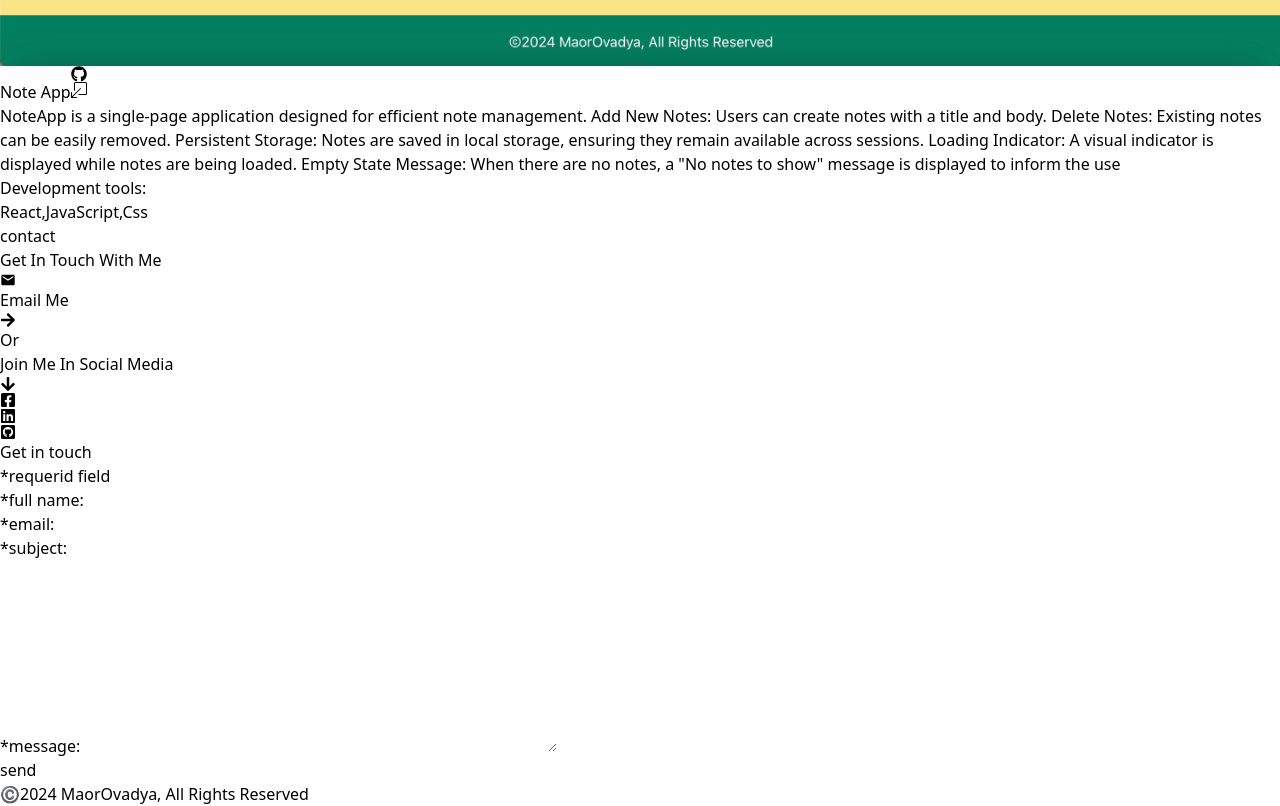
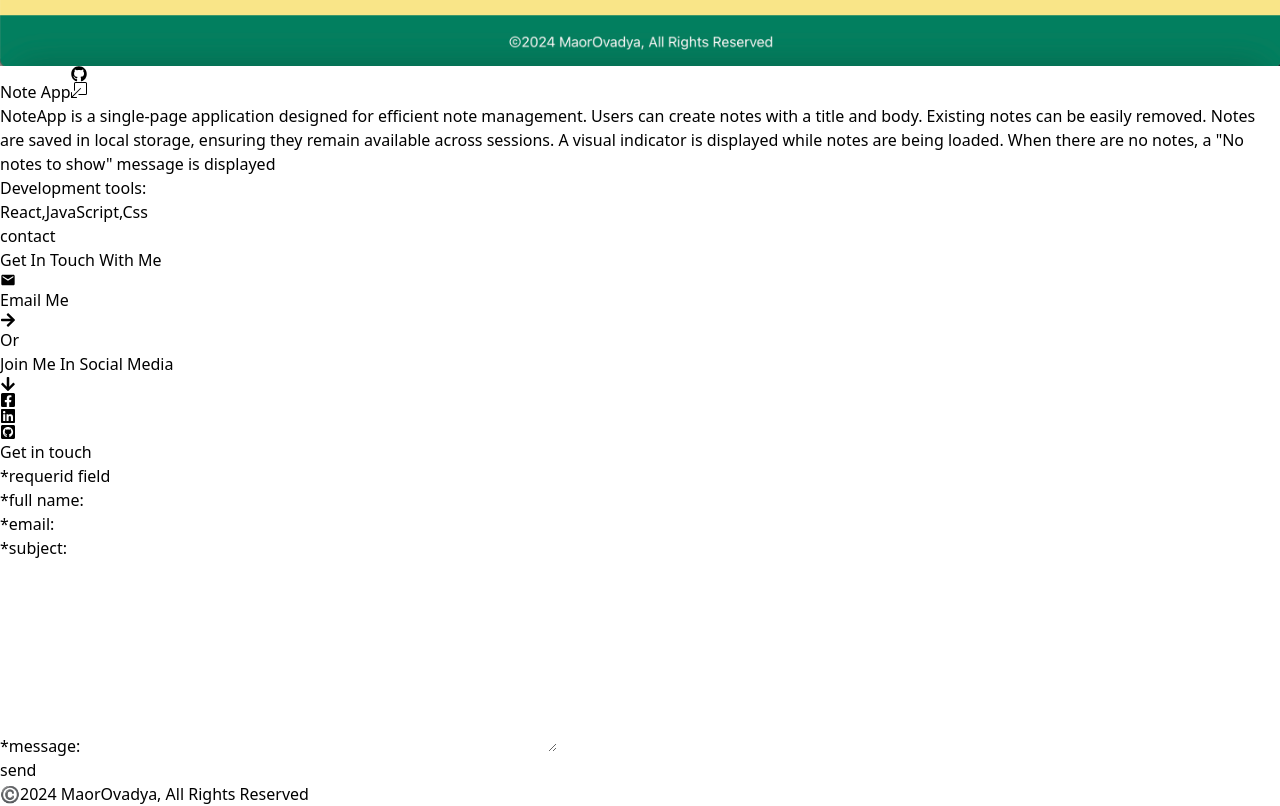
Before and after one commit to MaorOvadya/NewPortfolio, a React (Vite) app: page / in a window 1280 px wide. Shown: the part 3984-4790 px from the top of the page. Built offline with nearby package versions, Linux system fonts and the light colour scheme.

Commit message:
fix message

```diff
--- a/src/components/mainComponents/Projects.jsx
+++ b/src/components/mainComponents/Projects.jsx
@@ -109,11 +109,11 @@
       />
     ),
     article: `NoteApp is a single-page application designed for efficient note management.
-    Add New Notes: Users can create notes with a title and body.
-    Delete Notes: Existing notes can be easily removed.
-    Persistent Storage: Notes are saved in local storage, ensuring they remain available across sessions.
-    Loading Indicator: A visual indicator is displayed while notes are being loaded.
-    Empty State Message: When there are no notes, a "No notes to show" message is displayed to inform the use`,
+    Users can create notes with a title and body.
+    Existing notes can be easily removed.
+    Notes are saved in local storage, ensuring they remain available across sessions.
+    A visual indicator is displayed while notes are being loaded.
+    When there are no notes, a "No notes to show" message is displayed`,
     developmentTools: `React,JavaScript,Css`,
     gitRipo: "https://github.com/MaorOvadya/noteApp",
     webSite: "https://noteappsv.netlify.app/",
```
